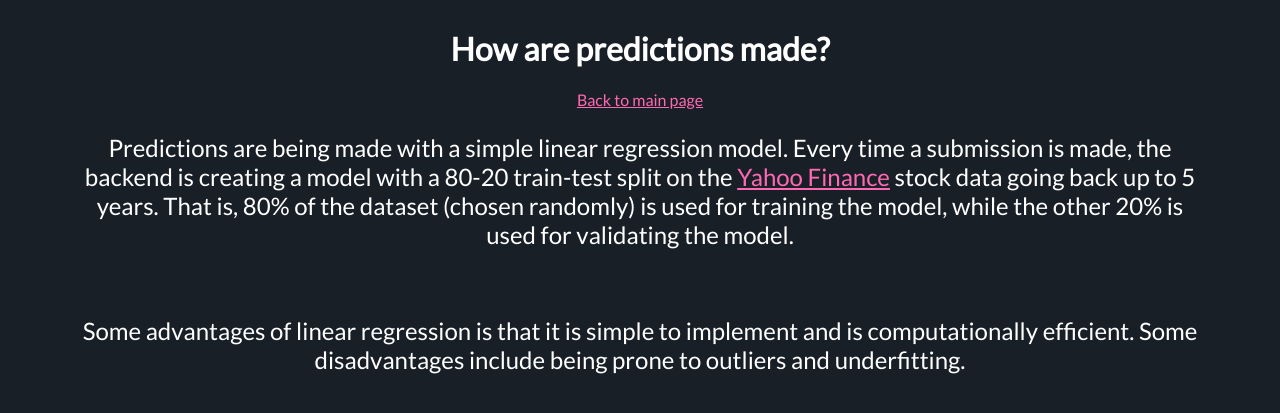
After one commit to mlum23/stock-prediction-flask-app, a Flask app: page /about in a window 1280 px wide. The commit adds this page. Shown: the top 413 px of the page. Run offline with Flask 2, Linux system fonts and the light colour scheme.

Commit message:
Added about page

```diff
--- a/app.py
+++ b/app.py
@@ -1,9 +1,8 @@
-from flask import Flask, render_template, url_for, redirect, request, Response
+from flask import Flask, render_template, request
 import pandas_datareader as pdr
 from pandas_datareader._utils import RemoteDataError
 from helper import get_stock, predict_next_day
-import io
-from matplotlib.backends.backend_agg import FigureCanvasAgg as FigureCanvas
+
 
 app = Flask(__name__)
 
@@ -48,31 +47,10 @@ def index():
         return render_template('index.html', graph_container_style="display: none;")
 
 
-@app.route('/prediction/<stock>')
-def prediction(stock):
-    stock_name = 'Currently viewing:   ' + str(stock.upper())
-    graphJSON_open = get_stock(stock, 'Open')
-    graphJSON_close = get_stock(stock, 'Close')
-    graphJSON_high = get_stock(stock, 'High')
-    graphJSON_low = get_stock(stock, 'Low')
-
-    return render_template('prediction.html',
-                           stock_name=stock_name,
-                           graphJSON_open=graphJSON_open,
-                           graphJSON_close=graphJSON_close,
-                           graphJSON_high=graphJSON_high,
-                           graphJSON_low=graphJSON_low)
-
-
-# From https://stackoverflow.com/questions/50728328/python-how-to-show-matplotlib-in-flask
-@app.route('/plot.png')
-def plot_png():
-    stock = request.args.get('stock')
-    fig = get_stock(stock, 'Open')
-    output = io.BytesIO()
-    FigureCanvas(fig).print_png(output)
-    return Response(output.getvalue(), mimetype='image/png')
+@app.route('/about')
+def about():
+    return render_template("about.html")
 
 
 if __name__ == "__main__":
-    app.run(debug=True  )
+    app.run()
--- a/helper.py
+++ b/helper.py
@@ -26,13 +26,13 @@ def predict_next_day(stock_name, category):
 
     pred = model.predict(x_forecast)
 
-    return round(pred[0], 2)
+    return f'{pred[0]: 0.2f}'
 
 
 #  https://plotly.com/python/range-slider/
 def get_stock(stock_name, category):
     df = pdr.get_data_yahoo(stock_name)
-    current_price = round(df[category][-1], 2)
+    current_price = f'{df[category][-1]: .2f}'
     fig = go.Figure()
     fig.add_trace(
         go.Scatter(x=list(df.index), y=list(df[category])))
--- a/static/styles/layout.css
+++ b/static/styles/layout.css
@@ -7,6 +7,19 @@ body {
     place-items: center;
     text-align: center;
     min-font-size: 16px;
+}
+
+a, a:visited {
+    color: hotpink;
+}
+
+#about-container {
+    padding-left: 5%;
+    padding-right: 5%;
+}
+
+#about-container p {
+    font-size: 1.5rem;
 }
 
 input {
--- /dev/null
+++ b/templates/about.html
@@ -0,0 +1,24 @@
+{% extends "layout.html" %}
+{% block title %}How Predictions Are Made{% endblock %}
+{% block head %}
+    {{ super() }}
+{% endblock %}
+{% block content %}
+    <h1>How are predictions made?</h1>
+    <a href={{url_for('index')}}>Back to main page</a>
+    <div id="about-container">
+        <p>
+            Predictions are being made with a simple linear regression model. Every time a submission
+            is made, the backend is creating a model with a 80-20 train-test split on the
+            <a href="https://ca.finance.yahoo.com/"> Yahoo Finance</a> stock data going back up to 5 years. That is,
+            80% of the dataset (chosen randomly) is used for training the model, while the other 20% is used for
+            validating the model.
+        </p>
+        <br />
+        <p>
+            Some advantages of linear regression is that it is simple to implement and is computationally
+            efficient. Some disadvantages include being prone to outliers and underfitting.
+        </p>
+    </div>
+
+{% endblock %}
--- a/templates/index.html
+++ b/templates/index.html
@@ -12,9 +12,10 @@
     <form method="POST">
         <input name="stock-name" value="{{stock_name}}">
         <input type="submit" onclick="submitOnClick()">
+    </form>
+        <br/>
+        <a href={{url_for('about')}}>How are predictions being made?</a>
         <p>{{error}}</p>
-    </form>
-
     <div id="loading" class="lds-roller" style="display: none;">
         <div></div>
         <div></div>
```
